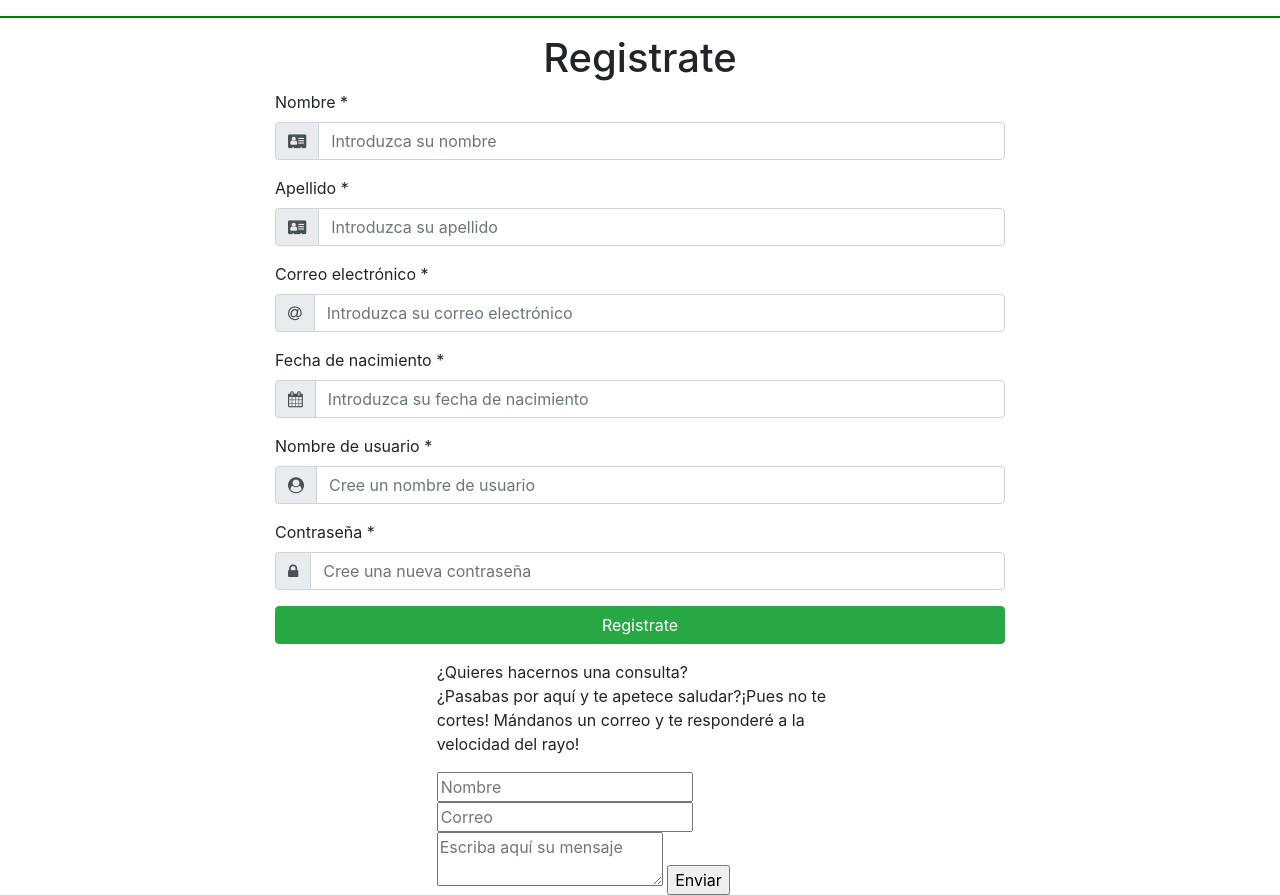
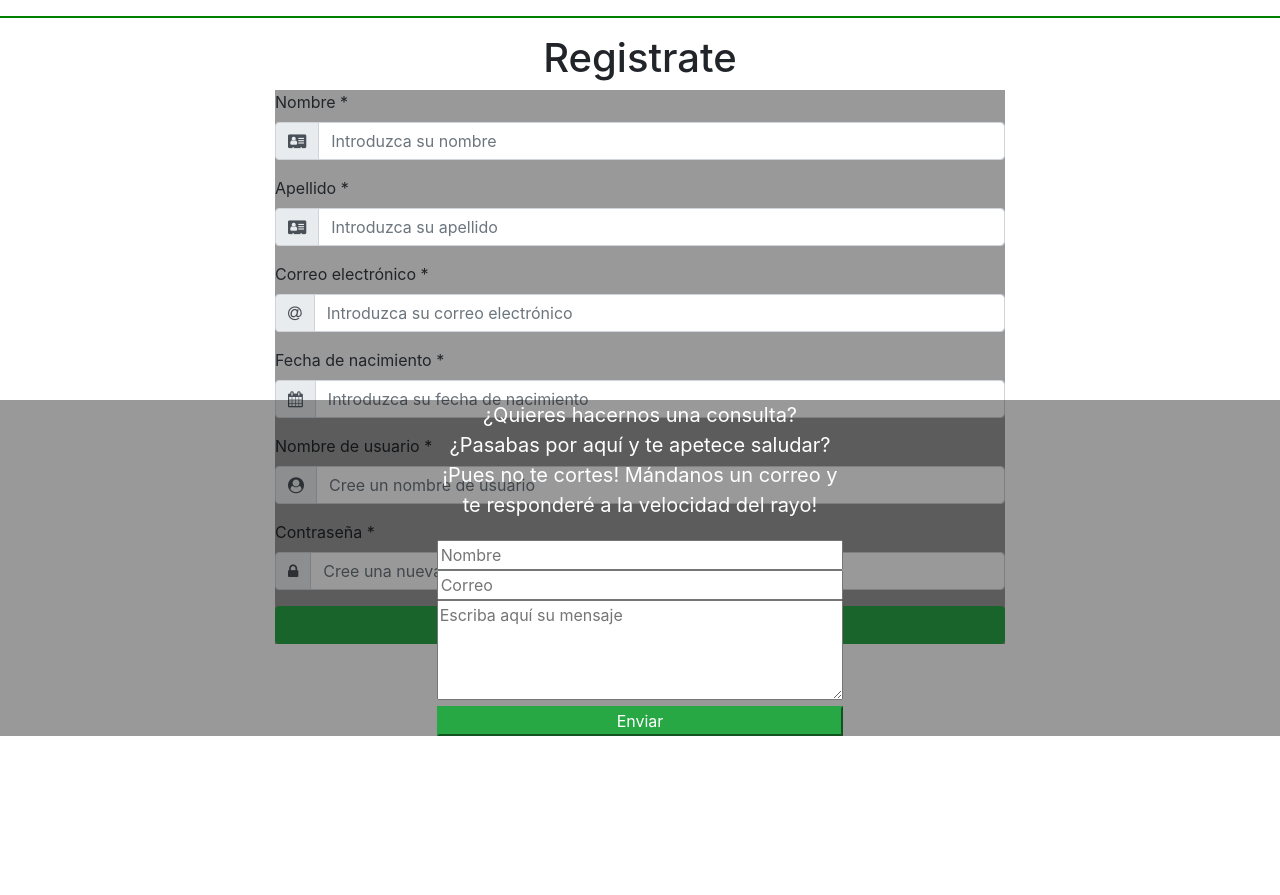
Before and after one commit to sofia290/dh-trabajo-grupal, a PHP site: page /registro.html in a window 1280 px wide. Shown: the part 64-959 px from the top of the page. After the commit the page ends 800 px from the top, so only its background shows below. Run offline with PHP 8.4, Linux system fonts and the light colour scheme.

Commit message:
Update styles.css

```diff
--- a/css/styles.css
+++ b/css/styles.css
@@ -23,3 +23,43 @@
    background: green;
    color: white;
  }
+footer{
+   width: 100%;
+   position: absolute;
+    bottom: 0px;
+
+ }
+ form{
+   background: rgba(0, 0, 0, 0.4);
+   box-sizing: border-box;
+
+ }
+ p{
+   color: #fff;
+   text-align: center;
+   margin: 0;
+   font-size: 20px;
+   margin-bottom: 20px;
+ }
+
+input {
+width: 100%;
+}
+
+ textarea{
+   width: 100%;
+   min-height: 100px;
+   max-height: 200px;
+  max-width: 100%;
+ }
+ #boton{
+   background-color: #28a745;
+   border-color: #28a745;
+  color: white;
+ }
+
+ #boton:hover{
+   background-color:#2f9045;
+    border-color:#2f9045;
+   cursor: pointer;
+ }
```
